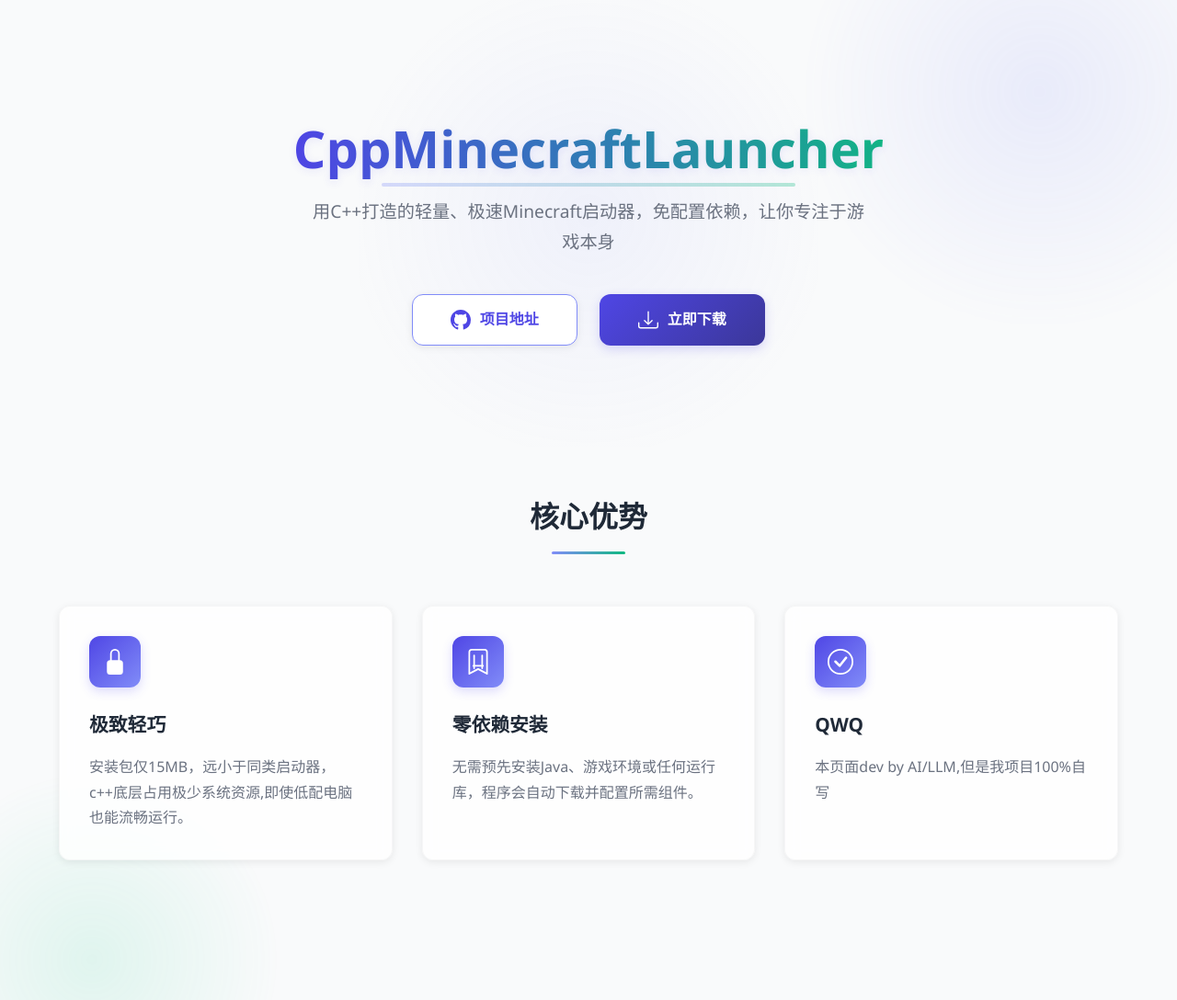
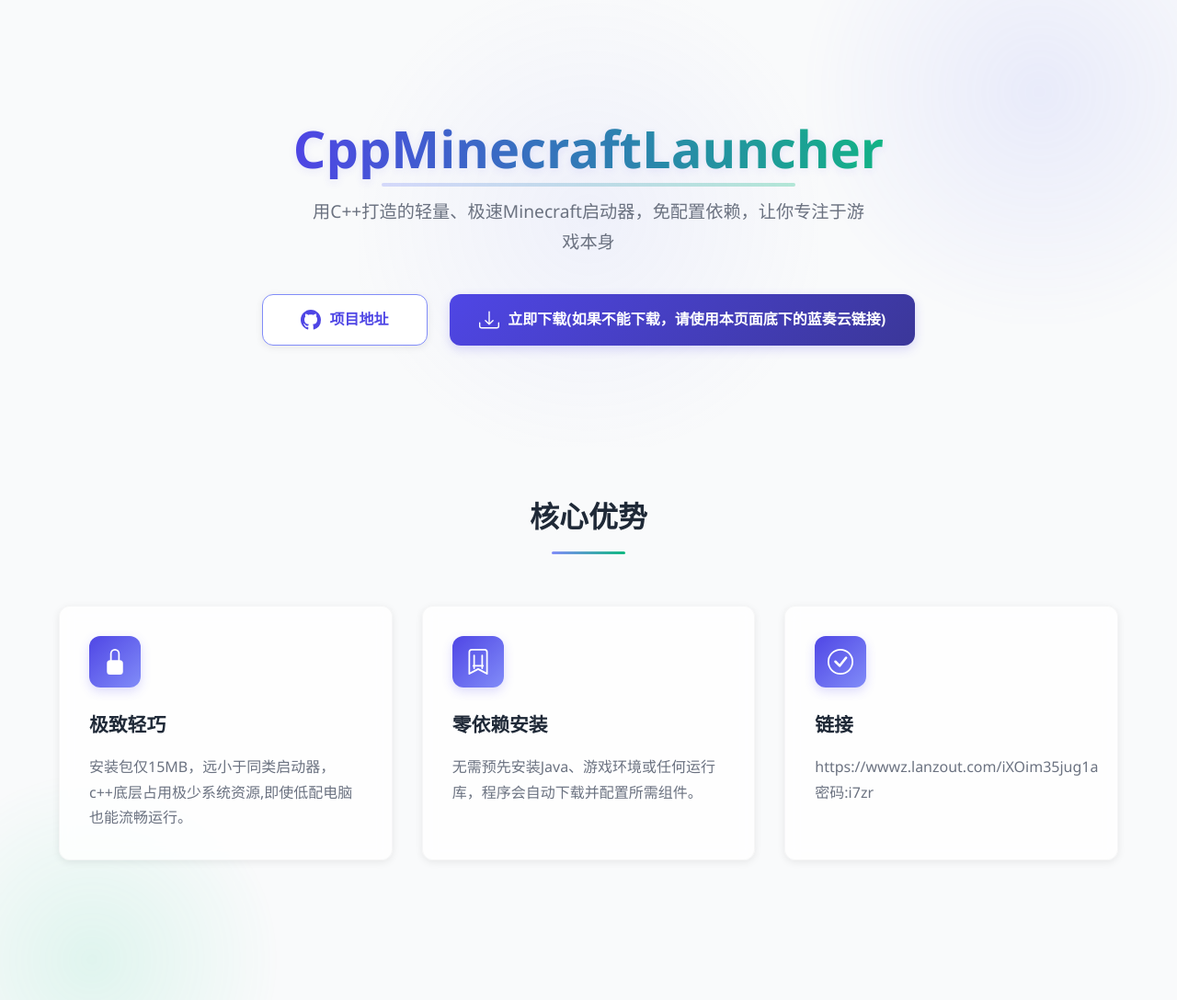
Before and after one commit to zcygod1337/MinecraftLauncher, a plain HTML site: page index.html in a window 1280 px wide. Shown: the top 1088 px of the page at 92% size. Drawn offline with Linux system fonts and the light colour scheme.

Commit message:
Update index.html

```diff
--- a/index.html
+++ b/index.html
@@ -423,7 +423,7 @@
                         <path d="M.5 9.9a.5.5 0 0 1 .5.5v2.5a1 1 0 0 0 1 1h12a1 1 0 0 0 1-1v-2.5a.5.5 0 0 1 1 0v2.5a2 2 0 0 1-2 2H2a2 2 0 0 1-2-2v-2.5a.5.5 0 0 1 .5-.5z"/>
                         <path d="M7.646 11.854a.5.5 0 0 0 .708 0l3-3a.5.5 0 0 0-.708-.708L8.5 10.293V1.5a.5.5 0 0 0-1 0v8.793L5.354 8.146a.5.5 0 1 0-.708.708l3 3z"/>
                     </svg>
-                    立即下载
+                    立即下载(如果不能下载，请使用本页面底下的蓝奏云链接)
                 </a>
             </div>
         </header>
@@ -465,8 +465,8 @@
                             <path d="M10.97 4.97a.235.235 0 0 0-.02.022L7.477 9.417 5.384 7.323a.75.75 0 0 0-1.06 1.06L6.97 11.03a.75.75 0 0 0 1.079-.02l3.992-4.99a.75.75 0 0 0-1.071-1.05z"/>
                         </svg>
                     </div>
-                    <h3 class="feature-title">QWQ</h3>
-                    <p class="feature-desc">本页面dev by AI/LLM,但是我项目100%自写</p>
+                    <h3 class="feature-title">链接</h3>
+                    <p class="feature-desc">https://wwwz.lanzout.com/iXOim35jug1a    密码:i7zr</p>
                 </div>
             </div>
         </section>
```
